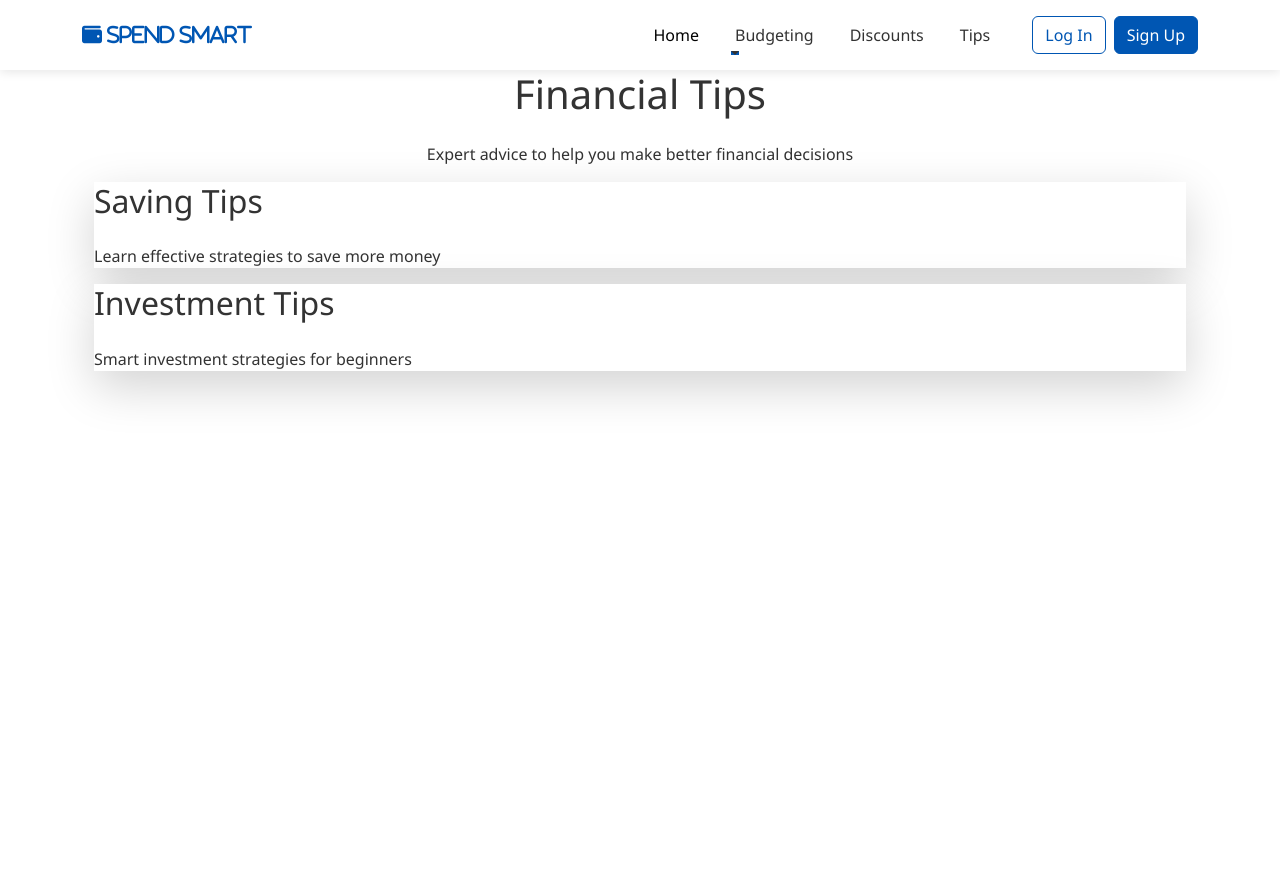
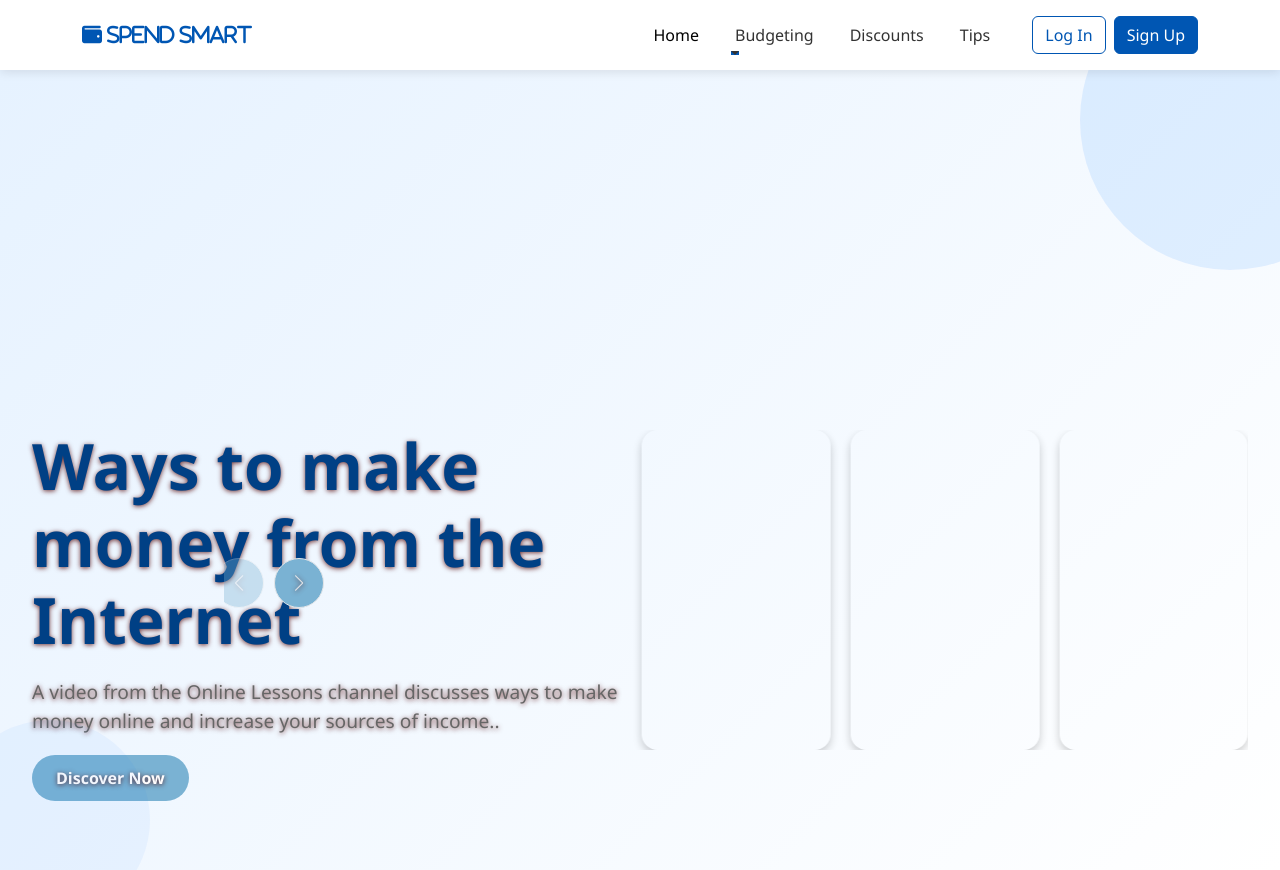
Before and after one commit to suhaib-mousa/SpendSmart.github.io, a React (Vite) app: page /tips in a window 1280 px wide. Before the commit the page ends 800 px from the top, so only its background shows below. Built offline with nearby package versions, Linux system fonts and the light colour scheme.

Commit message:
Create Tips page with Swiper integration

```diff
--- a/src/pages/Tips.jsx
+++ b/src/pages/Tips.jsx
@@ -1,35 +1,100 @@
 import React, { useState, useEffect } from 'react';
-import AOS from 'aos';
-import 'aos/dist/aos.css';
+import { Swiper, SwiperSlide } from 'swiper/react';
+import { Navigation } from 'swiper/modules';
+import 'swiper/css';
+import 'swiper/css/navigation';
+import '../styles/Tips.css';
 
-function Tips() {
+const Tips = () => {
+  const [currentTip, setCurrentTip] = useState({
+    bg: './Media/Untitled design(8).png',
+    title: 'Ways to make money from the Internet',
+    text: 'A video from the Online Lessons channel discusses ways to make money online and increase your sources of income..',
+    link: 'https://youtu.be/wAIIct0rNZU?si=duAyUiHhcqcePIbT'
+  });
+
+  const tips = [
+    {
+      bg: './Media/Untitled design(10).png',
+      title: 'The most important rule in investment',
+      text: 'What is investment, why do we invest, and how? This clip will answer these questions.',
+      link: 'https://youtu.be/bFfeCSbLaB8?si=EDYwvHJEwK6WHj4u'
+    },
+    {
+      bg: './Media/Untitled design(11).png',
+      title: 'Best money management system',
+      text: 'A video from the Dupamicaffeine channel shows a practical way to divide your monthly salary and increase your income..',
+      link: 'https://youtu.be/loGAyJTbu88?si=C6H6odrof4pjwXlS'
+    },
+    {
+      bg: './Media/Untitled design(14).png',
+      title: 'How to be creative in financial management and save your money?',
+      text: 'YouTube video showing ways to manage your finances well.',
+      link: 'https://youtu.be/s0t_4MSQEYQ?si=aX-tJnzhbu4Alc-w'
+    },
+    {
+      bg: './Media/Untitled design(12).png',
+      title: 'financial freedom',
+      text: 'YouTube clip from the show \'Seen\' talking about financial freedom.',
+      link: 'https://youtu.be/kZTSzFfMFjY?si=yGGtVtRu5M5NTLLw'
+    }
+  ];
+
+  const handleSlideChange = (swiper) => {
+    const realIndex = swiper.realIndex;
+    if (realIndex === 0) {
+      setCurrentTip({
+        bg: './Media/Untitled design(8).png',
+        title: 'Ways to make money from the Internet',
+        text: 'A video from the Online Lessons channel discusses ways to make money online and increase your sources of income..',
+        link: 'https://youtu.be/wAIIct0rNZU?si=duAyUiHhcqcePIbT'
+      });
+    } else {
+      setCurrentTip(tips[realIndex - 1]);
+    }
+  };
+
   useEffect(() => {
-    AOS.init({
-      duration: 1000,
-      once: true
-    });
-  }, []);
+    document.body.style.backgroundImage = `url(${currentTip.bg})`;
+    return () => {
+      document.body.style.backgroundImage = 'none';
+    };
+  }, [currentTip]);
 
   return (
-    <div className="container mx-auto px-4 py-8">
-      <div className="text-center mb-12" data-aos="fade-up">
-        <h1 className="text-4xl font-bold text-gray-800 mb-4">Financial Tips</h1>
-        <p className="text-lg text-gray-600">Expert advice to help you make better financial decisions</p>
-      </div>
-
-      <div className="grid grid-cols-1 md:grid-cols-2 gap-8">
-        <div className="bg-white rounded-lg shadow-lg p-6" data-aos="fade-right">
-          <h2 className="text-xl font-semibold mb-4">Saving Tips</h2>
-          <p className="text-gray-600">Learn effective strategies to save more money</p>
+    <div className="tips-container">
+      <div className="hero d-flex align-items-end">
+        <div className="hero-content mb-5">
+          <h1 className="tip-title text-right">{currentTip.title}</h1>
+          <p className="tip-text text-left">{currentTip.text}</p>
+          <a href={currentTip.link} className="tip-link" target="_blank" rel="noopener noreferrer">
+            Discover Now
+          </a>
         </div>
 
-        <div className="bg-white rounded-lg shadow-lg p-6" data-aos="fade-left">
-          <h2 className="text-xl font-semibold mb-4">Investment Tips</h2>
-          <p className="text-gray-600">Smart investment strategies for beginners</p>
+        <div className="d-flex flex-column">
+          <div className="swiper-container">
+            <Swiper
+              modules={[Navigation]}
+              slidesPerView={5}
+              spaceBetween={20}
+              centeredSlides={true}
+              navigation={true}
+              onSlideChange={handleSlideChange}
+            >
+              {tips.map((tip, index) => (
+                <SwiperSlide
+                  key={index}
+                  style={{ backgroundImage: `url(${tip.bg})` }}
+                ></SwiperSlide>
+              ))}
+              <SwiperSlide style={{ opacity: 0 }}></SwiperSlide>
+            </Swiper>
+          </div>
         </div>
       </div>
     </div>
   );
-}
+};
 
 export default Tips;
--- /dev/null
+++ b/src/styles/Tips.css
@@ -0,0 +1,132 @@
+:root {
+  --primary-blue: #0056b3;
+  --secondary-blue: #007bff;
+  --light-blue: #e6f2ff;
+  --dark-blue: #004085;
+  --accent-blue: #00a0e9;
+}
+
+.tips-container {
+  height: 100vh;
+  overflow: hidden;
+  transition: background-image 0.6s ease-in-out;
+  background-size: cover;
+  background-position: center;
+}
+
+.hero {
+  height: 100%;
+  width: 100%;
+  position: relative;
+  padding: 2rem;
+  color: #fdfbf5;
+  text-shadow: 0 1px 5px rgba(80, 3, 3, 0.8);
+}
+
+.hero-content {
+  max-width: 600px;
+}
+
+.hero h1 {
+  font-size: 4rem;
+  font-weight: bold;
+}
+
+.swiper-container {
+  position: absolute;
+  bottom: 15%;
+  right: 2rem;
+  width: 80%;
+}
+
+.swiper-slide {
+  background-size: cover;
+  background-position: center;
+  border-radius: 1rem;
+  height: 20rem;
+  cursor: pointer;
+  box-shadow: 0 4px 10px rgba(0, 0, 0, 0.2);
+  transition: transform 0.4s ease;
+}
+
+.tip-link {
+  text-decoration: none;
+  padding: 0.75rem 1.5rem;
+  font-weight: bold;
+  border: none;
+  border-radius: 2rem;
+  background-color: #7AB2D3;
+  color: #fffdfd;
+  transition: background 0.3s ease;
+}
+
+.tip-link:hover {
+  background-color: #4A628A;
+  color: #fffdfd;
+}
+
+.swiper-button-prev,
+.swiper-button-next {
+  transform: translateY(-10px);
+  color: #e2e5e8;
+  background-color: #7AB2D3;
+  border: 1px solid;
+  border-radius: 100%;
+  width: 50px;
+  height: 50px;
+}
+
+.swiper-slide.hidden-slide {
+  opacity: 0;
+  pointer-events: none;
+}
+
+.navigation {
+  position: absolute;
+  display: flex;
+  bottom: 10%;
+  left: 50%;
+}
+
+.swiper-button-next,
+.swiper-rtl .swiper-button-prev {
+  right: auto;
+  left: 50px;
+}
+
+.swiper-button-prev,
+.swiper-rtl .swiper-button-next {
+  left: -10px;
+  right: auto;
+}
+
+.swiper-button-next:after,
+.swiper-button-prev:after {
+  font-size: 16px;
+}
+
+.text-left {
+  animation: slide-in-left .4s;
+}
+
+.text-right {
+  animation: slide-in-right .4s;
+}
+
+@keyframes slide-in-left {
+  0% {
+    transform: translateX(-20%);
+  }
+  100% {
+    transform: translateX(0);
+  }
+}
+
+@keyframes slide-in-right {
+  0% {
+    transform: translateX(20%);
+  }
+  100% {
+    transform: translateX(0);
+  }
+}
```
